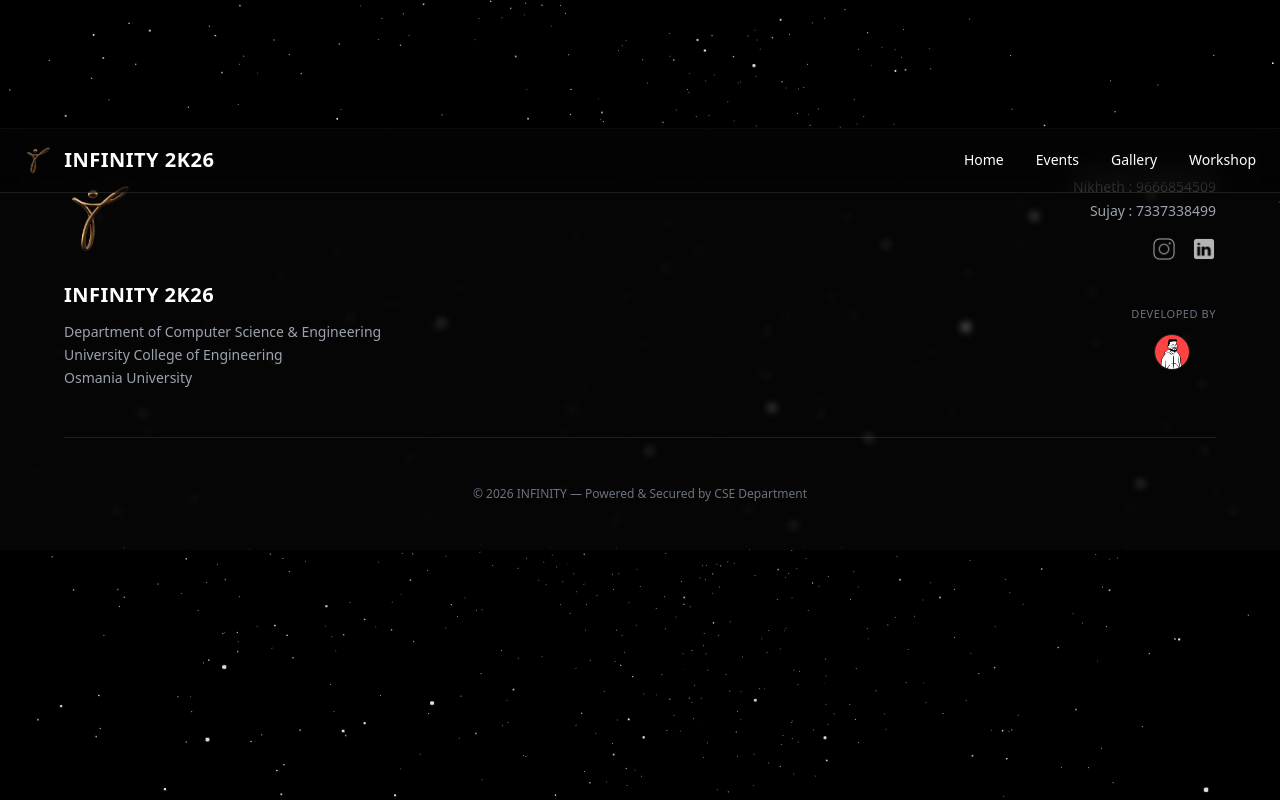
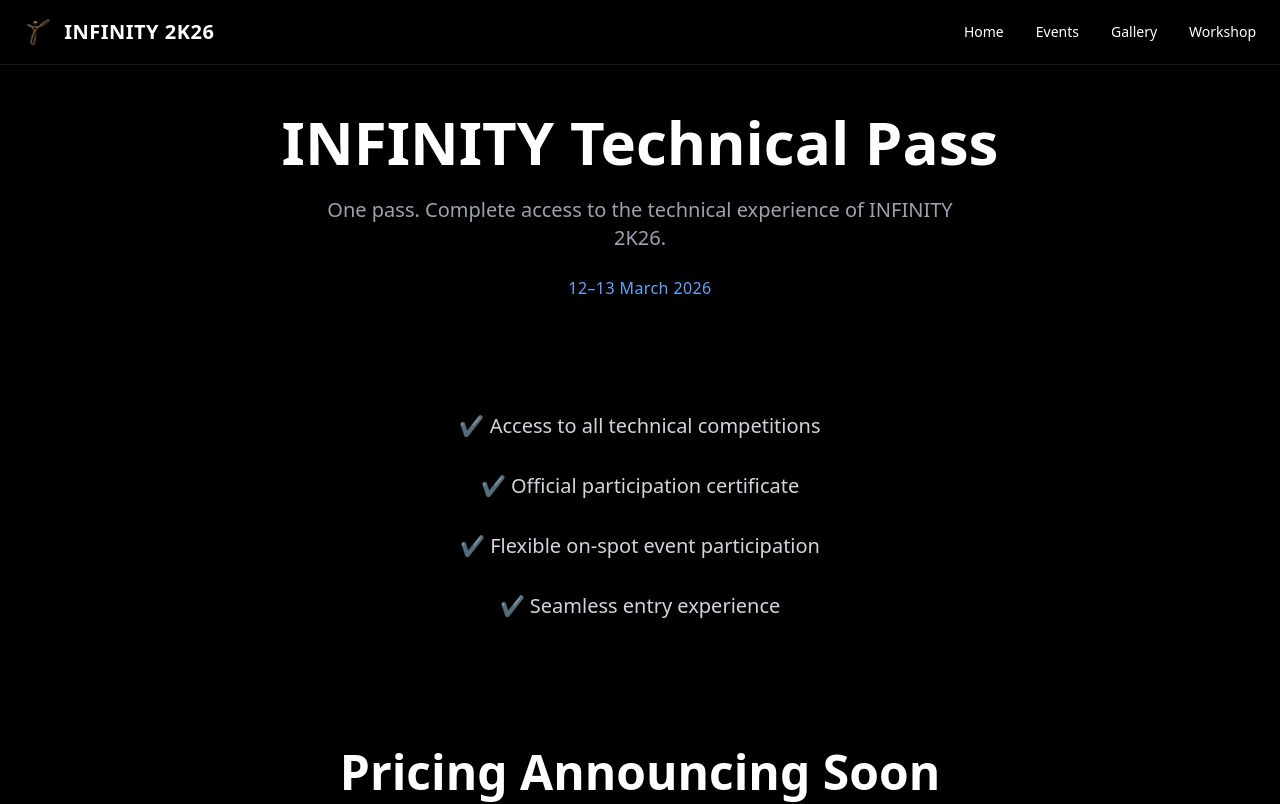
Before and after one commit to infinityuceou/website, a React (Vite) app in the folder infinity/: page /pass in a window 1280 px wide. Shown: the top 804 px of the page. Built offline with nearby package versions, Linux system fonts and the light colour scheme.

Commit message:
minor fix

```diff
--- a/infinity/src/App.jsx
+++ b/infinity/src/App.jsx
@@ -3,6 +3,7 @@ import { BrowserRouter as Router, Routes, Route } from "react-router-dom";
 
 import Home from './Pages/Home'
 import Events from './Pages/Events'
+import Pass from './Pages/Pass'
 import Gallery from './Pages/GalleryPage'
 import Workshop from './Pages/Live'
 
@@ -12,15 +13,13 @@ import StarsCanvas from './Componets/StarsCanvas'
 
 const App = () => {
   return (
-    <div className="relative bg-black min-h-screen overflow-x-hidden">
+    <Router>
+      <div className="relative bg-black min-h-screen overflow-x-hidden">
 
-      {/* Global Star Background */}
-      <div className="fixed inset-0 z-0">
+        {/* Global Stars */}
         <StarsCanvas />
-      </div>
 
-      <div className="relative z-10">
-        <Router>
+        <div className="relative z-10">
           <Navbar />
 
           <Routes>
@@ -28,14 +27,15 @@ const App = () => {
             <Route path="/events" element={<Events />} />
             <Route path="/gallery" element={<Gallery />} />
             <Route path="/workshop" element={<Workshop />} />
+            <Route path="/pass" element={<Pass />} />
           </Routes>
 
           <Foot />
-        </Router>
+        </div>
+
       </div>
-
-    </div>
+    </Router>
   )
 }
 
-export default App
+export default App;
--- a/infinity/src/Componets/Navbar.tsx
+++ b/infinity/src/Componets/Navbar.tsx
@@ -1,10 +1,9 @@
 import React, { useState, useEffect } from "react";
-import { Link, useNavigate, useLocation } from "react-router-dom";
+import { Link, useLocation } from "react-router-dom";
 import logo from "../assets/infinity-logo.png";
 
 const Navbar = () => {
   const [isOpen, setIsOpen] = useState(false);
-  const navigate = useNavigate();
   const location = useLocation();
 
   useEffect(() => {
@@ -15,18 +14,13 @@ const Navbar = () => {
     setIsOpen(!isOpen);
   };
 
-  // 🔥 Clean Navigation (Public Version)
+  // Clean Public Navigation
   const navItems = [
     { path: "/", label: "Home" },
     { path: "/events", label: "Events" },
     { path: "/gallery", label: "Gallery" },
     { path: "/workshop", label: "Workshop" },
   ];
-
-  const handleNavigation = (path: string) => {
-    navigate(path);
-    setIsOpen(false);
-  };
 
   return (
     <nav className="text-white fixed w-full z-50 backdrop-blur-lg bg-black/40 border-b border-white/10">
@@ -43,13 +37,17 @@ const Navbar = () => {
         {/* Desktop Navigation */}
         <div className="hidden md:flex items-center space-x-8">
           {navItems.map((item) => (
-            <button
+            <Link
               key={item.path}
-              onClick={() => handleNavigation(item.path)}
-              className="text-sm hover:text-blue-400 transition"
+              to={item.path}
+              className={`text-sm transition ${
+                location.pathname === item.path
+                  ? "text-blue-400"
+                  : "hover:text-blue-400"
+              }`}
             >
               {item.label}
-            </button>
+            </Link>
           ))}
         </div>
 
@@ -66,13 +64,17 @@ const Navbar = () => {
       {isOpen && (
         <div className="md:hidden bg-black/90 backdrop-blur-lg border-t border-white/10 px-6 py-6 space-y-4">
           {navItems.map((item) => (
-            <button
+            <Link
               key={item.path}
-              onClick={() => handleNavigation(item.path)}
-              className="block w-full text-left py-2 hover:text-blue-400 transition"
+              to={item.path}
+              className={`block w-full text-left py-2 transition ${
+                location.pathname === item.path
+                  ? "text-blue-400"
+                  : "hover:text-blue-400"
+              }`}
             >
               {item.label}
-            </button>
+            </Link>
           ))}
         </div>
       )}
--- a/infinity/src/Componets/StarsCanvas.tsx
+++ b/infinity/src/Componets/StarsCanvas.tsx
@@ -3,7 +3,7 @@ import { Canvas, useFrame } from "@react-three/fiber";
 import { Points, PointMaterial } from "@react-three/drei";
 import * as random from "maath/random";
 
-const StarBackground = (props: any) => {
+const StarBackground = () => {
   const ref = useRef<any>();
 
   const [sphere] = useState(() =>
@@ -23,7 +23,6 @@ const StarBackground = (props: any) => {
         positions={sphere}
         stride={3}
         frustumCulled
-        {...props}
       >
         <PointMaterial
           transparent
@@ -40,7 +39,7 @@ const StarBackground = (props: any) => {
 
 const StarsCanvas = () => {
   return (
-    <div className="fixed inset-0 z-0 pointer-events-none">
+    <div className="fixed inset-0 -z-10 pointer-events-none">
       <Canvas
         camera={{ position: [0, 0, 1] }}
         gl={{
@@ -49,7 +48,10 @@ const StarsCanvas = () => {
           powerPreference: "high-performance",
         }}
         dpr={[1, 2]}
-        style={{ background: "transparent" }}
+        style={{
+          background: "transparent",
+          pointerEvents: "none",   // 🔥 critical safety layer
+        }}
       >
         <StarBackground />
       </Canvas>
```
